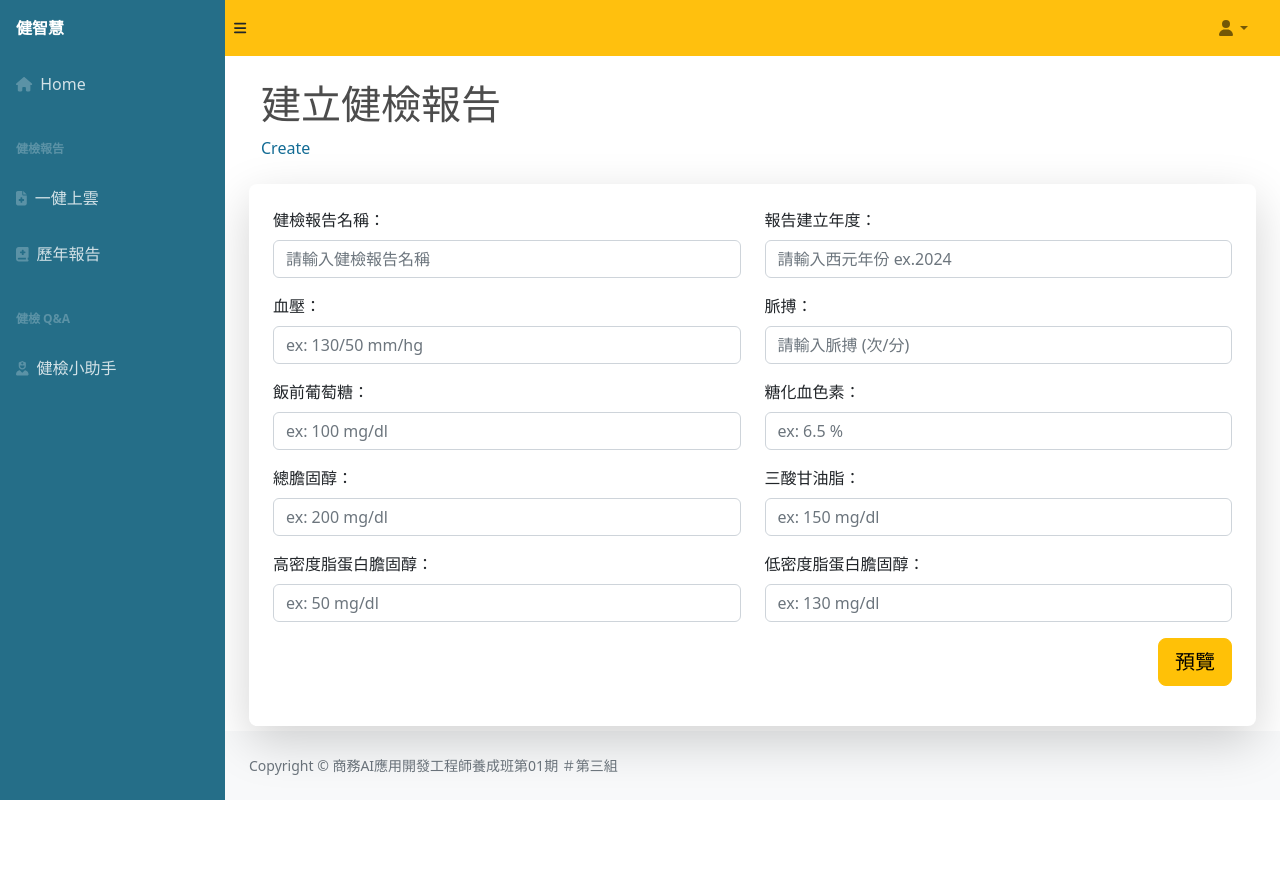
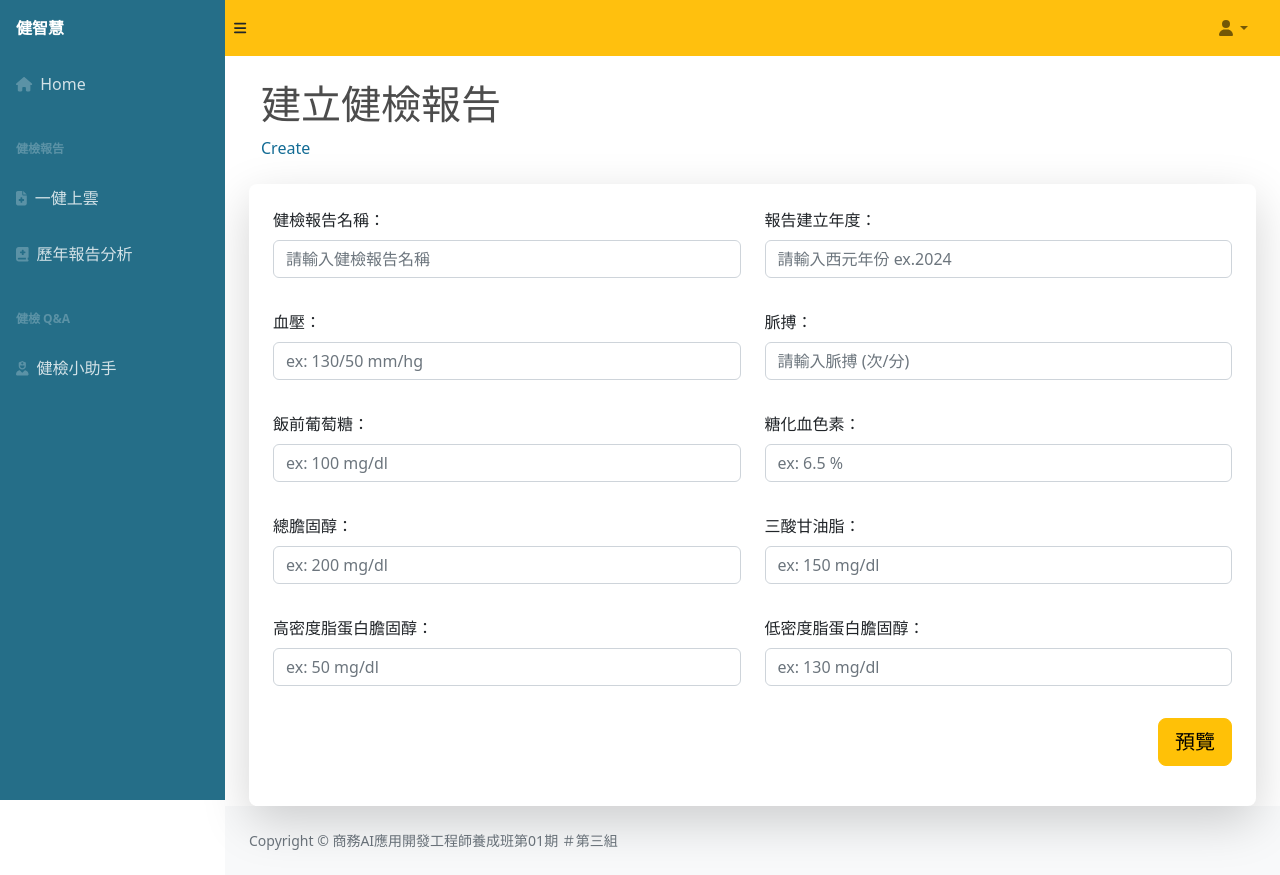
Before and after one commit to cccmmmd/Health-report-Django-GCP-cloudSQL, a Django app: page /create/ in a window 1280 px wide. Before the commit the page ends 800 px from the top, so only its background shows below. Run offline with Django 5.2, Linux system fonts and the light colour scheme; some libraries are stand-ins or nearby versions.

Commit message:
change text, fix rwd layout

```diff
--- a/Health_report/content/templates/add.html
+++ b/Health_report/content/templates/add.html
@@ -15,51 +15,51 @@
             <form action="addreport/" method="post">
                 {% csrf_token %}
                 <div class="mb-3 row">
-                    <div class="col">
+                    <div class="col-lg-6 col-sm-12 mb-3">
                         <label class="form-label" for="report_name">健檢報告名稱：</label>
                         <input class="form-control" type="text" name="report_name" id="report_name" placeholder="請輸入健檢報告名稱" required>
                     </div>
-                    <div class="col">
+                    <div class="col-lg-6 col-sm-12">
                         <label class="form-label" for="report_year">報告建立年度：</label>
                         <input class="form-control" type="text" name="report_year" id="report_year" placeholder="請輸入西元年份 ex.2024" required maxlength="4">
                     </div>
                 </div>
                 <div class="mb-3 row">
-                    <div class="col">
+                    <div class="col-lg-6 col-sm-12 mb-3">
                         <label class="form-label" for="blood_pressure">血壓：</label>
                         <input class="form-control" type="text" name="blood_pressure" id="blood_pressure" placeholder="ex: 130/50 mm/hg" required>
                     </div>
-                    <div class="col">
+                    <div class="col-lg-6 col-sm-12">
                         <label class="form-label" for="pulse">脈搏：</label>
                         <input class="form-control" type="number" name="pulse" id="pulse" placeholder="請輸入脈搏 (次/分)" value="{{ pulse }}" required>
                     </div>
                 </div>
                 <div class="mb-3 row">
-                    <div class="col">
+                    <div class="col-lg-6 col-sm-12 mb-3">
                         <label class="form-label" for="glucose_ac">飯前葡萄糖：</label>
                         <input class="form-control" type="number" name="glucose_ac" id="glucose_ac" placeholder="ex: 100 mg/dl" required value="{{ glucose_ac }}">
                     </div>
-                    <div class="col">
+                    <div class="col-lg-6 col-sm-12">
                         <label class="form-label" for="hba1c">  糖化血色素：</label>
                         <input class="form-control" type="float" name="hba1c" id="hba1c" placeholder="ex: 6.5 %" required>
                     </div>
                 </div>
                 <div class="mb-3 row">
-                    <div class="col">
+                    <div class="col-lg-6 col-sm-12 mb-3">
                         <label class="form-label" for="t_cho">總膽固醇：</label>
                         <input class="form-control" type="number" name="t_cho" id="t_cho" placeholder="ex: 200 mg/dl" required>
                     </div>
-                    <div class="col">
+                    <div class="col-lg-6 col-sm-12">
                         <label class="form-label" for="tg">三酸甘油脂：</label>
                         <input class="form-control" type="number" name="tg" id="tg" placeholder="ex: 150 mg/dl" required>
                     </div>
                 </div>
                 <div class="mb-3 row">
-                    <div class="col">
+                    <div class="col-lg-6 col-sm-12 mb-3">
                         <label class="form-label" for="hdl_c">高密度脂蛋白膽固醇：</label>
                         <input class="form-control" type="number" name="hdl_c" id="hdl_c" placeholder="ex: 50 mg/dl" required>
                     </div>
-                    <div class="col">
+                    <div class="col-lg-6 col-sm-12">
                         <label class="form-label" for="ldl_c">低密度脂蛋白膽固醇：</label>
                         <input class="form-control" type="number" name="ldl_c" id="ldl_c" placeholder="ex: 130 mg/dl" required>
                     </div>
--- a/Health_report/content/templates/assistant.html
+++ b/Health_report/content/templates/assistant.html
@@ -12,7 +12,7 @@
         </ol>
         <iframe class="embed-responsive-item" src="http://tibame-health-assistant.azurewebsites.net" style="width:100%; height: calc(100vh - 131px);"></iframe>
         <div class="qrcode">
-            <b class="mb-3">LineBot 健檢小助手 <br/> ＋好友在 Line 上問答！</b>
+            <b class="mb-3">LINE Bot 健檢小助手 <br/> ＋好友在 Line 上問答！</b>
             <div><img style="width: 150px" src="https://qr-official.line.me/sid/L/938oabfl.png"></div>
         </div>
 
--- a/Health_report/content/templates/select.html
+++ b/Health_report/content/templates/select.html
@@ -6,7 +6,7 @@
     {% endblock %}
     {% block mymessage %}
         <div class="container-fluid">
-            <h1 class="mt-4 text-black-70">歷年報告</h1>
+            <h1 class="mt-4 text-black-70">歷年報告分析</h1>
             <ol class="breadcrumb mb-4">
                 <li class="breadcrumb-item active">Reports</li>
             </ol>
--- a/Health_report/content/templates/sidebar.html
+++ b/Health_report/content/templates/sidebar.html
@@ -16,7 +16,7 @@
                 </a>
                 <a class="nav-link" href="/reports">
                     <div class="sb-nav-link-icon"><i class="fa-solid fa-book-medical"></i></div>
-                    歷年報告
+                    歷年報告分析
                 </a>
                 <div class="sb-sidenav-menu-heading">健檢 Q&A </div>
                 <a class="nav-link" href="/assistant">
```
Also changed, not shown: Health_report/content/templates/one_result.html (+11 -11 lines), Health_report/db.sqlite3.
